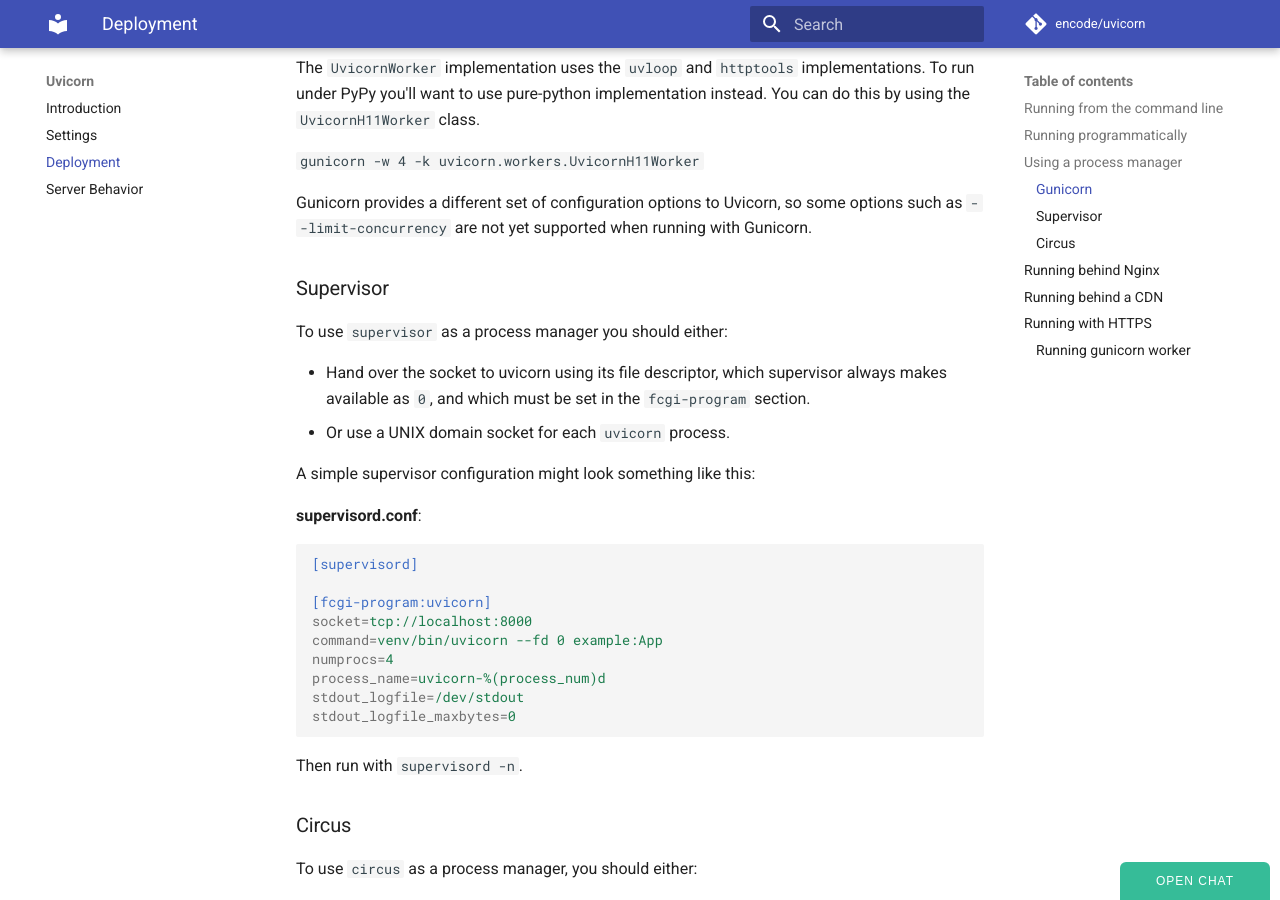
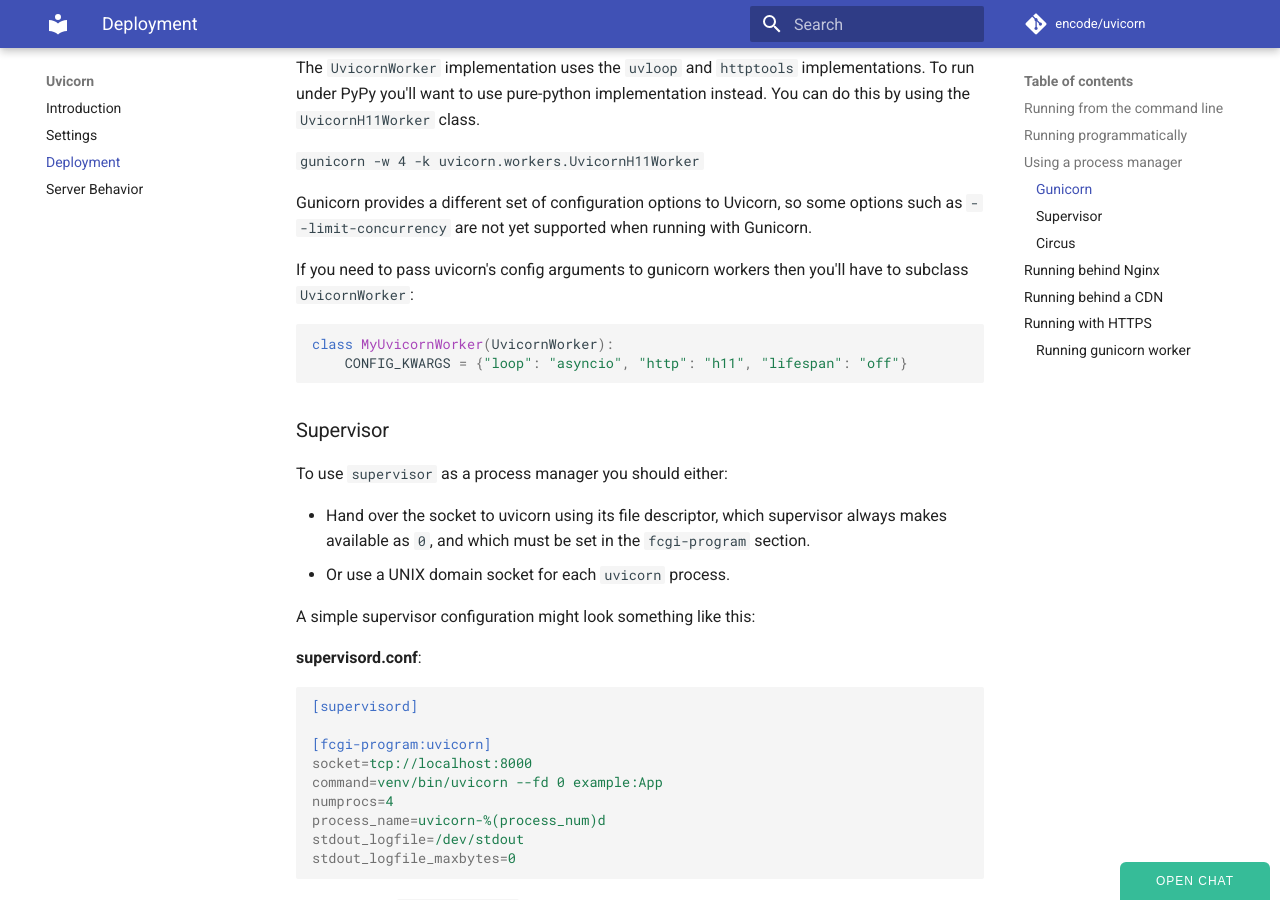
Before and after one commit to encode/uvicorn, an MkDocs documentation site: the page built from docs/deployment.md, in a window 1280 px wide and 900 px high, scrolled down 3698 px. Built offline with MkDocs 1.6.1 and Material for MkDocs 9.7.7, drawn with Linux system fonts in a browser that asks for light colours; comment, search, counter and statistics services are not loaded.

Commit message:
Added docs example to tweak gunicorn worker config (#908)

````diff
--- a/docs/deployment.md
+++ b/docs/deployment.md
@@ -176,6 +176,13 @@
 
 Gunicorn provides a different set of configuration options to Uvicorn, so  some options such as `--limit-concurrency` are not yet supported when running with Gunicorn.
 
+If you need to pass uvicorn's config arguments to gunicorn workers then you'll have to subclass `UvicornWorker`:
+
+```python
+class MyUvicornWorker(UvicornWorker):
+    CONFIG_KWARGS = {"loop": "asyncio", "http": "h11", "lifespan": "off"}
+```
+
 ### Supervisor
 
 To use `supervisor` as a process manager you should either:
````
